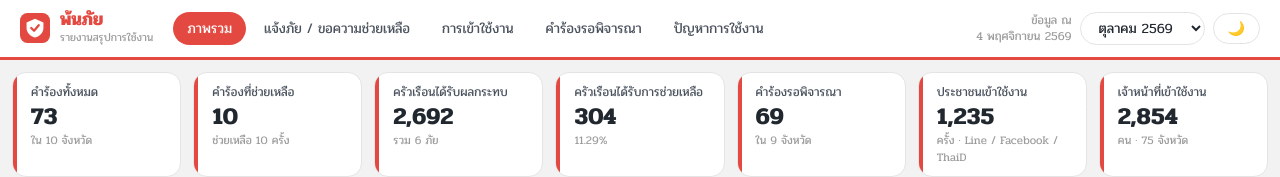
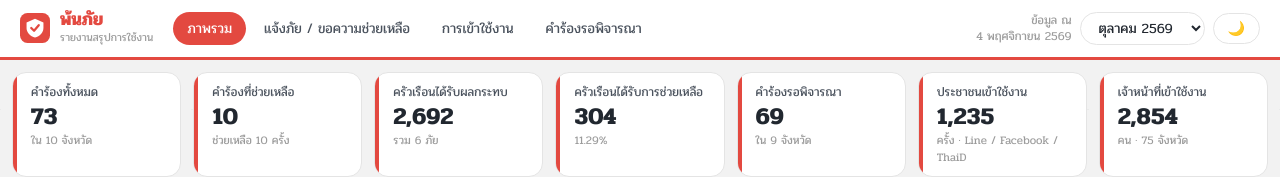
Before and after one commit to sittinun2tb-2025/dashboard-phonphai-1, a React (Vite) app: page / in a window 1280 px wide. Shown: the top 177 px of the page. Built offline with nearby package versions, Linux system fonts and the light colour scheme.

Commit message:
Remove usage issues page
Co-Authored-By: Claude Opus 5.5 <noreply@anthropic.com>

```diff
--- a/src/pages/IssuesPage.tsx
+++ /dev/null
@@ -1,21 +0,0 @@
-import { useReport } from '@/components/layout/ReportContext'
-import { Card } from '@/components/ui/Card'
-import { DataTable, type Column } from '@/components/ui/DataTable'
-import type { UsageIssue } from '@/types/report'
-
-const columns: Column<UsageIssue>[] = [
-  { key: 'g', header: 'กลุ่มผู้ใช้งาน', render: (r) => r.userGroup },
-  { key: 'p', header: 'ปัญหาการใช้งาน', render: (r) => r.problem },
-  { key: 's', header: 'แนวทางการแก้ไข', render: (r) => r.solution },
-]
-
-export function IssuesPage() {
-  const { report } = useReport()
-  return (
-    <div className="page page--single">
-      <Card title={`สรุปภาพรวมปัญหาการใช้งานเดือน${report.periodLabel}`}>
-        <DataTable columns={columns} rows={report.issues} emptyText="ไม่มีปัญหาการใช้งานในเดือนนี้" />
-      </Card>
-    </div>
-  )
-}
--- a/src/routes.tsx
+++ b/src/routes.tsx
@@ -3,7 +3,6 @@ import { OverviewPage } from '@/pages/OverviewPage'
 import { DisastersPage } from '@/pages/DisastersPage'
 import { UsagePage } from '@/pages/UsagePage'
 import { PendingPage } from '@/pages/PendingPage'
-import { IssuesPage } from '@/pages/IssuesPage'
 
 export interface AppRoute {
   path: string
@@ -16,6 +15,4 @@ export const routes: AppRoute[] = [
   { path: '/', label: 'ภาพรวม', element: <OverviewPage /> },
   { path: '/disasters', label: 'แจ้งภัย / ขอความช่วยเหลือ', element: <DisastersPage /> },
   { path: '/usage', label: 'การเข้าใช้งาน', element: <UsagePage /> },
-  { path: '/pending', label: 'คำร้องรอพิจารณา', element: <PendingPage /> },
-  { path: '/issues', label: 'ปัญหาการใช้งาน', element: <IssuesPage /> },
-]
+  { path: '/pending', label: 'คำร้องรอพิจารณา', element: <PendingPage /> },]
```
Also changed, not shown: 1 other file (tests, documents, lock files or other folders).
